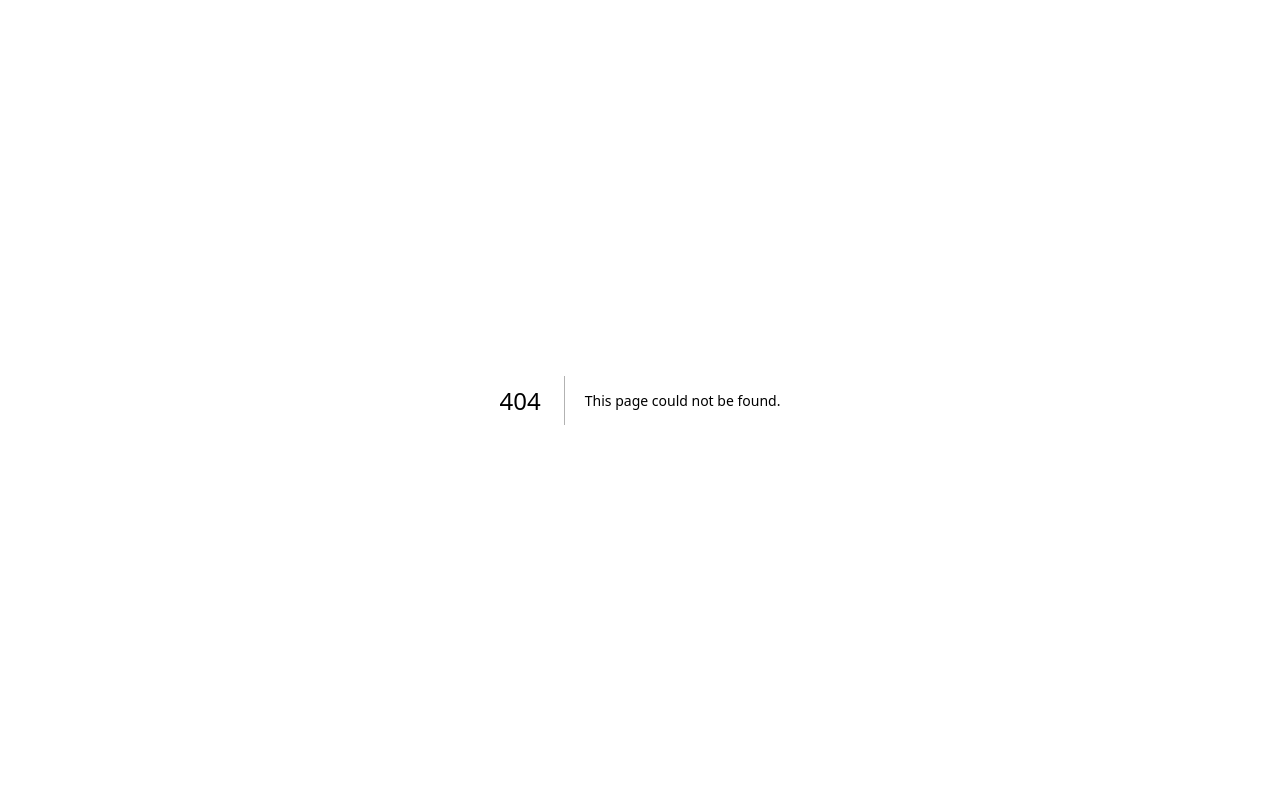
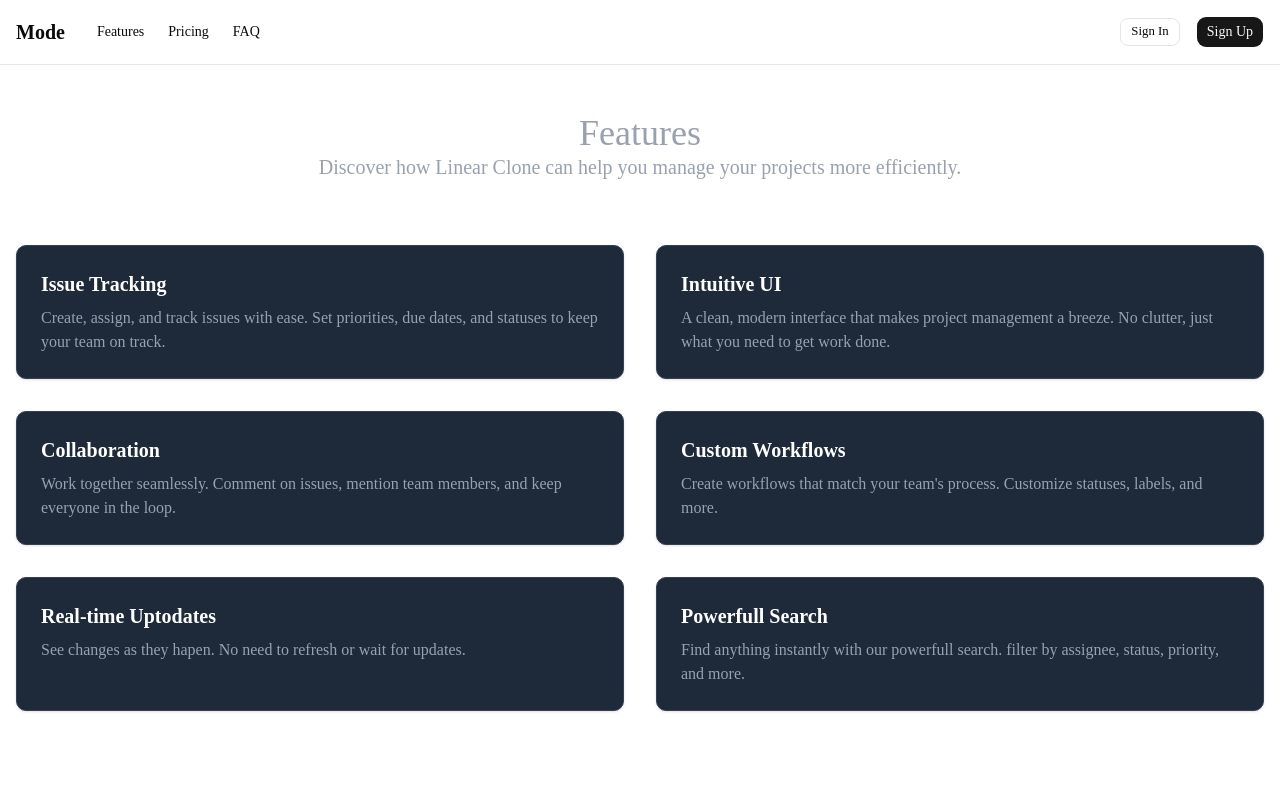
Before and after one commit to Francisyeremiah/next-issue-tracker, a Next.js app: page /features in a window 1280 px wide. Before the commit this address had no page. Shown: the top 800 px of the page. Built offline with nearby package versions, Linux system fonts and the light colour scheme.

Commit message:
implemented features page

```diff
--- /dev/null
+++ b/app/(marketing)/features/page.tsx
@@ -0,0 +1,122 @@
+import React from "react";
+import Link from "next/link";
+import { CheckCircle2 } from "lucide-react";
+
+export default function FeaturesPage(){
+    return (
+        <div className="container mx-auto px-4 py-12">
+            <div className="max-w-3xl mx-auto text-center mb-16">
+                <h1 className="text-4xl text-gray-400">
+                    Features
+                </h1>
+                <p className="text-xl text-gray-400">
+                    Discover how Linear Clone can help you manage your projects more efficiently.
+                </p>
+            </div>
+            <div className="grid grid-cols-1 md:grid-cols-2 lg:cols-3 gap-8 mb-16">
+                <FeaturedCard
+                    title="Issue Tracking"
+                    description="Create, assign, and track issues with ease. Set priorities, due dates, and statuses to keep your team on track."
+                />
+                <FeaturedCard
+                    title="Intuitive UI"
+                    description="A clean, modern interface that makes project management a breeze. No clutter, just what you need to get work done."
+                />
+                <FeaturedCard
+                    title="Collaboration"
+                    description="Work together seamlessly. Comment on issues, mention team members, and keep everyone in the loop."
+                />
+                <FeaturedCard
+                    title="Custom Workflows"
+                    description="Create workflows that match your team's process. Customize statuses, labels, and more."
+                />
+                <FeaturedCard
+                    title="Real-time Uptodates"
+                    description="See changes as they hapen. No need to refresh or wait for updates."
+                />
+                <FeaturedCard
+                    title="Powerfull Search"
+                    description="Find anything instantly with our powerfull search. filter by assignee, status, priority, and more."
+                />
+            </div>
+        </div>
+    );
+}
+
+
+function FeaturedCard({title,description}:{title: string; description: string}){
+    return (
+        <div className="bg-gray-800 p-6 rounded-lg shadow-sm border border-gray-700">
+            <h3 className="text-xl font-semibold mb-2 text-white">
+                {title}
+            </h3>
+            <p className="text-gray-400">
+                {description}
+            </p>
+        </div>
+    );
+}
+
+interface PlanCardProps{
+    title: string
+    price: string
+    description: string
+    features: string[]
+    buttonText: string
+    buttonLink: string
+    highlighted?: boolean
+}
+
+function PlanCard({
+    title,
+    price,
+    description,
+    features,
+    buttonText,
+    buttonLink,
+    highlighted=false,
+}: PlanCardProps){
+    return (
+        <div className={`rounded-lg p-6 ${
+            highlighted
+            ? 'bg-purple-900 border-2 border-purple-700 shadow-md'
+            : 'bg-gray-800 border border-gray-700 shadow-sm'
+        }`}
+        >
+            <h3 className="text-xl font-bold mb-2 text-white">
+                {title}
+            </h3>
+            <div className="mb-4">
+                <span className="text-3xl font-bold text-white">
+                    {price}
+                </span>
+                {price !== 'Custom' && <span className="text-gray-400">
+                    /month
+                </span>}
+            </div>
+            <p className="text-gray-400 mb-6">
+                {description}
+            </p>
+            <ul className="space-y-3 mb-6">
+                {features.map((features,index) => (
+                    <li key={index} className="flex items-start text-gray-400">
+                        <CheckCircle2 className="h-5 w-5 text-green-500 mr-2 flex-shrink-0" />
+                        <span>
+                            {features}
+                        </span>
+                    </li>
+                ))}
+            </ul>
+            <Link
+                href={buttonLink}
+                className={`w-full inline-flex h-10 items-center justify-center rounded-md px-8 py-2 text-sm font-medium shadow transition-colors ${
+                    highlighted
+                    ? 'bg-purple-600 text-white hover:bg-purple-700'
+                    : 'bg-gray-800 border border-gray-700 hover:bg-gray-700 text-white'
+                }`}
+            >
+                {buttonText}
+            </Link>
+        </div>
+    );
+}
--- a/app/(marketing)/pricing/page.tsx
+++ b/app/(marketing)/pricing/page.tsx
@@ -14,7 +14,10 @@
                 </p>
             </div>
 
-            <div className="max-w-5xl mx-auto grid grid-cols-1 md:grid-cols-3 gap-8 mb-16">
+            <div className="
+                max-w-5xl mx-auto grid grid-cols-1 md:grid-cols-3
+                gap-8 mb-16"
+            >
                 {/* Free plan */}
                 <PricingCard
                     title="Free"
@@ -48,7 +51,7 @@
                         {name: 'Custom fields', included: true},
                         {name: 'Advanced intergrations', included: false},
                     ]}
-                    buttonText='Coming soon'
+                    buttonText='Coming Soon'
                     buttonLink='#'
                     highlighted
                     badge="Popular"
@@ -80,7 +83,13 @@
                 </p>
                 <a
                     href="mailto:sales@microskills.ac.tz"
-                    className="inline-flex h-10 items-center justify-center rounded-md bg-blue-600 px-8 py-2 text-sm font-medium text-white shadow transition-colors hover:bg-blue-700 focus-visible:outile-none focus-visible:ring-1 focus-visible:ring-blue-700"
+                    className="
+                        inline-flex h-10 items-center justify-center
+                        rounded-md bg-blue-600 px-8 py-2 text-sm font-medium
+                        text-white shadow transition-colors hover:bg-blue-700
+                        focus-visible:outile-none focus-visible:ring-1
+                        focus-visible:ring-blue-700
+                    "
                 >
                     Contact Sales.
                 </a>
@@ -171,11 +180,16 @@
             </ul>
             <Link
                 href={buttonLink}
-                className={`w-full inline-flex h-10 items-center justify-center rounded-md px-8 py-2 text-sm font-medium shadow transition-colors ${
-                    highlighted
-                    ? 'bg-blue-600 text-white hover:bg-blue-700'
-                    : 'bg-gray-800 border border-gray-700 hover:bg-gray-700 text-white'
-                    }`}
+                className={`
+                    w-full inline-flex h-10 items-center justify-center
+                    rounded-md px-8 py-2 text-sm font-medium shadow
+                    transition-colors
+                    ${
+                        highlighted
+                        ? 'bg-blue-600 text-white hover:bg-blue-700'
+                        : 'bg-gray-800 border border-gray-700 hover:bg-gray-700 text-white'
+                    }
+                `}
             >
                 {buttonText}
             </Link>
```
